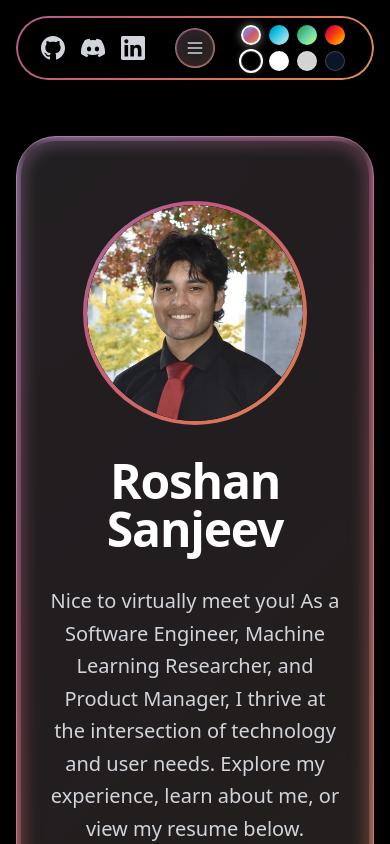
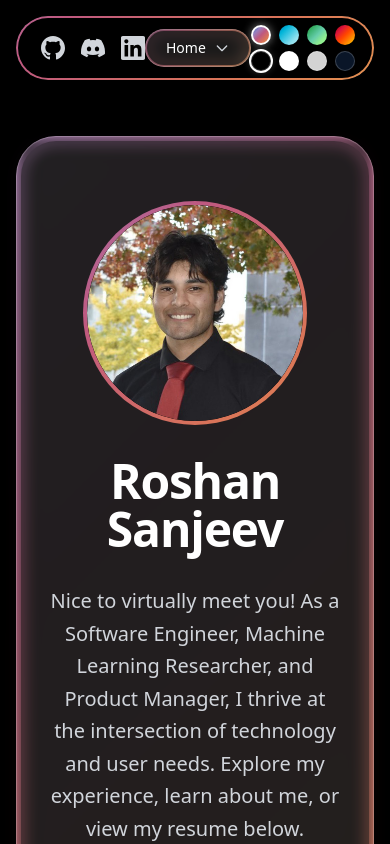
Before and after one commit to RoshanSanjeev/PersonalWebsite, a Next.js app: page / in a window 390 px wide. Shown: the top 844 px of the page. Built offline with nearby package versions, Linux system fonts and the light colour scheme.

Commit message:
hamburger menu change for clariy

```diff
--- a/app/page.js
+++ b/app/page.js
@@ -137,7 +137,7 @@ export default function Home() {
                 </a>
               </div>
 
-              {/* Center: Hamburger (Bubble Style) */}
+              {/* Center: Section Title Dropdown */}
               <div className="justify-self-center relative group rounded-full">
                 <span
                   className="absolute inset-0 rounded-full transition-opacity duration-300 opacity-100 animate-gradient pointer-events-none"
@@ -151,19 +151,21 @@ export default function Home() {
                 />
                 <button
                   onClick={() => setIsMenuOpen(!isMenuOpen)}
-                  className="backdrop-blur-sm shadow-2xl border rounded-full relative z-10 flex items-center justify-center w-10 h-10 transition-transform active:scale-95"
+                  className="backdrop-blur-sm shadow-2xl border rounded-full relative z-10 flex items-center justify-center gap-2 px-5 py-2 transition-transform active:scale-95"
                   style={{ backgroundColor: glassColor, borderColor: borderColor }}
                   aria-label="Toggle menu"
                 >
-                  {isMenuOpen ? (
-                    <svg className="w-5 h-5 text-[var(--text-secondary)]" fill="none" viewBox="0 0 24 24" stroke="currentColor">
-                      <path strokeLinecap="round" strokeLinejoin="round" strokeWidth={2} d="M6 18L18 6M6 6l12 12" />
-                    </svg>
-                  ) : (
-                    <svg className="w-5 h-5 text-[var(--text-secondary)]" fill="none" viewBox="0 0 24 24" stroke="currentColor">
-                      <path strokeLinecap="round" strokeLinejoin="round" strokeWidth={2} d="M4 6h16M4 12h16M4 18h16" />
-                    </svg>
-                  )}
+                  <span className="text-sm font-medium text-[var(--text-primary)] truncate max-w-[150px] sm:max-w-none">
+                    {activeSection}
+                  </span>
+                  <svg
+                    className={`w-4 h-4 text-[var(--text-secondary)] transition-transform duration-300 ${isMenuOpen ? 'rotate-180' : ''}`}
+                    fill="none"
+                    viewBox="0 0 24 24"
+                    stroke="currentColor"
+                  >
+                    <path strokeLinecap="round" strokeLinejoin="round" strokeWidth={2} d="M19 9l-7 7-7-7" />
+                  </svg>
                 </button>
               </div>
 
```
